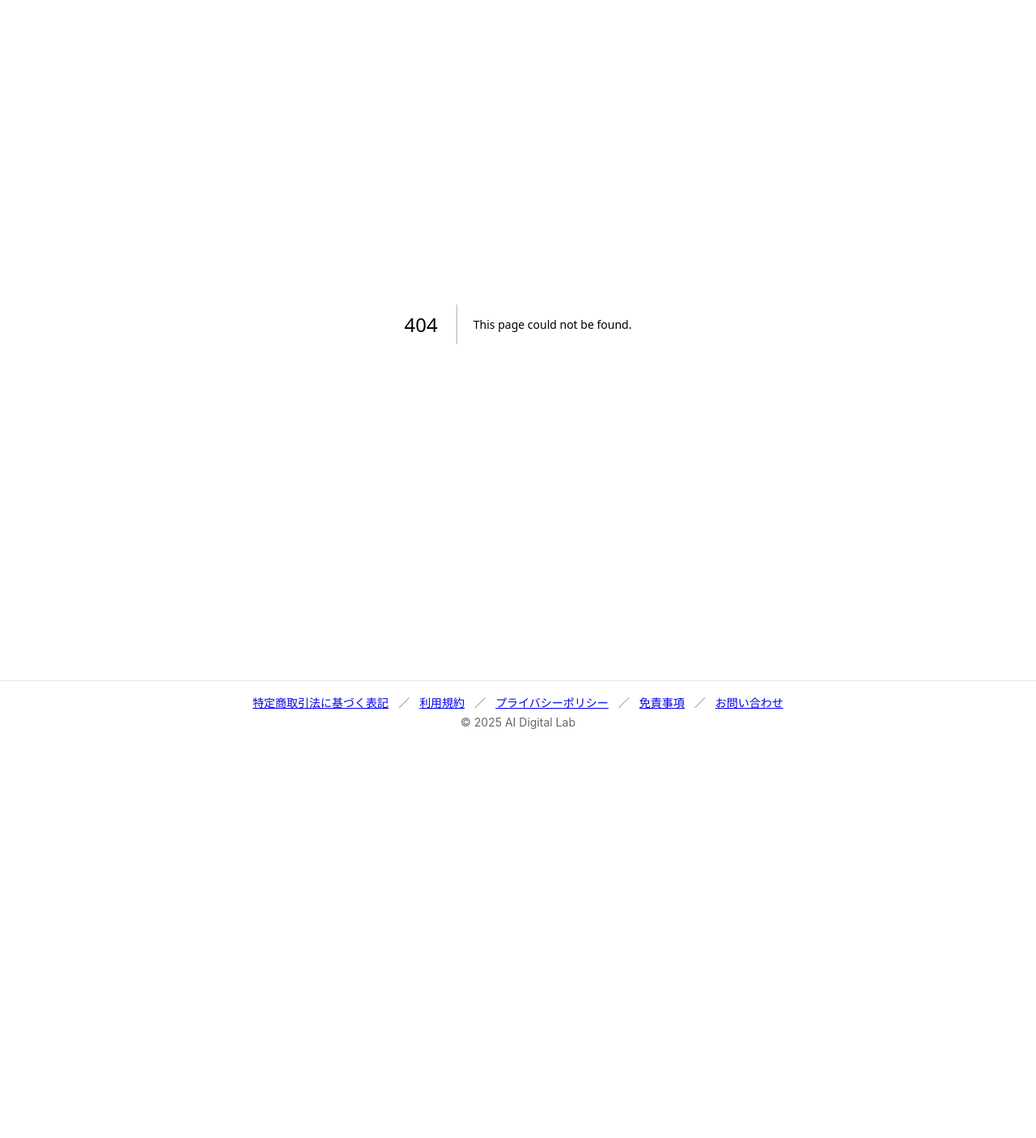
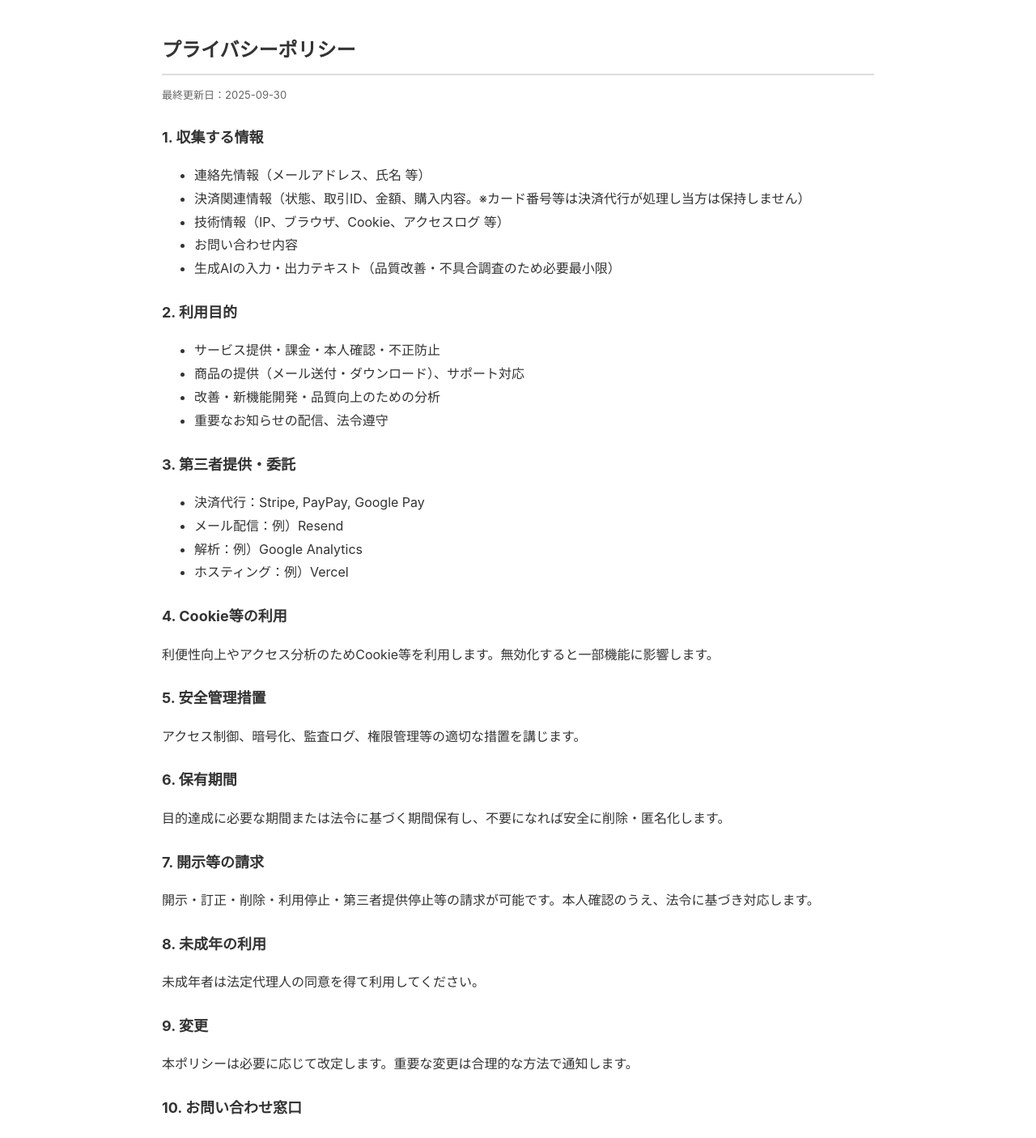
Before and after one commit to redtail5559-sketch/ai-digital-lab-site, a Next.js app: page /privacy in a window 1280 px wide. Before the commit this address had no page. Shown: the top 1405 px of the page at 81% size. Before the commit the page ends 916 px from the top, so only its background shows below. Built offline with nearby package versions, Linux system fonts and the light colour scheme.

Commit message:
Create page.jsx

```diff
--- /dev/null
+++ b/app/privacy/page.jsx
@@ -0,0 +1,66 @@
+export const metadata = {
+  title: "プライバシーポリシー | AI Digital Lab",
+  robots: { index: false, follow: false },
+};
+
+export default function Page() {
+  return (
+    <main style={{maxWidth:880,margin:"40px auto",padding:"0 20px",lineHeight:1.8,color:"#333"}}>
+      <h1 style={{fontSize:24,marginBottom:8,borderBottom:"2px solid #ddd",paddingBottom:8}}>プライバシーポリシー</h1>
+      <p style={{color:"#666",fontSize:13}}>最終更新日：2025-09-30</p>
+
+      <h2 style={{marginTop:24,fontSize:18}}>1. 収集する情報</h2>
+      <ul>
+        <li>連絡先情報（メールアドレス、氏名 等）</li>
+        <li>決済関連情報（状態、取引ID、金額、購入内容。※カード番号等は決済代行が処理し当方は保持しません）</li>
+        <li>技術情報（IP、ブラウザ、Cookie、アクセスログ 等）</li>
+        <li>お問い合わせ内容</li>
+        <li>生成AIの入力・出力テキスト（品質改善・不具合調査のため必要最小限）</li>
+      </ul>
+
+      <h2 style={{marginTop:24,fontSize:18}}>2. 利用目的</h2>
+      <ul>
+        <li>サービス提供・課金・本人確認・不正防止</li>
+        <li>商品の提供（メール送付・ダウンロード）、サポート対応</li>
+        <li>改善・新機能開発・品質向上のための分析</li>
+        <li>重要なお知らせの配信、法令遵守</li>
+      </ul>
+
+      <h2 style={{marginTop:24,fontSize:18}}>3. 第三者提供・委託</h2>
+      <ul>
+        <li>決済代行：Stripe, PayPay, Google Pay</li>
+        <li>メール配信：例）Resend</li>
+        <li>解析：例）Google Analytics</li>
+        <li>ホスティング：例）Vercel</li>
+      </ul>
+
+      <h2 style={{marginTop:24,fontSize:18}}>4. Cookie等の利用</h2>
+      <p>利便性向上やアクセス分析のためCookie等を利用します。無効化すると一部機能に影響します。</p>
+
+      <h2 style={{marginTop:24,fontSize:18}}>5. 安全管理措置</h2>
+      <p>アクセス制御、暗号化、監査ログ、権限管理等の適切な措置を講じます。</p>
+
+      <h2 style={{marginTop:24,fontSize:18}}>6. 保有期間</h2>
+      <p>目的達成に必要な期間または法令に基づく期間保有し、不要になれば安全に削除・匿名化します。</p>
+
+      <h2 style={{marginTop:24,fontSize:18}}>7. 開示等の請求</h2>
+      <p>開示・訂正・削除・利用停止・第三者提供停止等の請求が可能です。本人確認のうえ、法令に基づき対応します。</p>
+
+      <h2 style={{marginTop:24,fontSize:18}}>8. 未成年の利用</h2>
+      <p>未成年者は法定代理人の同意を得て利用してください。</p>
+
+      <h2 style={{marginTop:24,fontSize:18}}>9. 変更</h2>
+      <p>本ポリシーは必要に応じて改定します。重要な変更は合理的な方法で通知します。</p>
+
+      <h2 style={{marginTop:24,fontSize:18}}>10. お問い合わせ窓口</h2>
+      <ul>
+        <li>AI Digital Lab（屋号）</li>
+        <li>所在地：〒450-0002 愛知県名古屋市中村区名駅4丁目24番5号 第2森ビル401</li>
+        <li>メール：info@ai-digital-lab.com</li>
+        <li>電話番号：お客様からのご請求があった場合、遅滞なく開示いたします。</li>
+      </ul>
+
+      <p style={{marginTop:24,color:"#666",fontSize:13}}>※一般的な雛形であり、法的助言ではありません。必要に応じて専門家の確認を推奨します。</p>
+    </main>
+  );
+}
```
